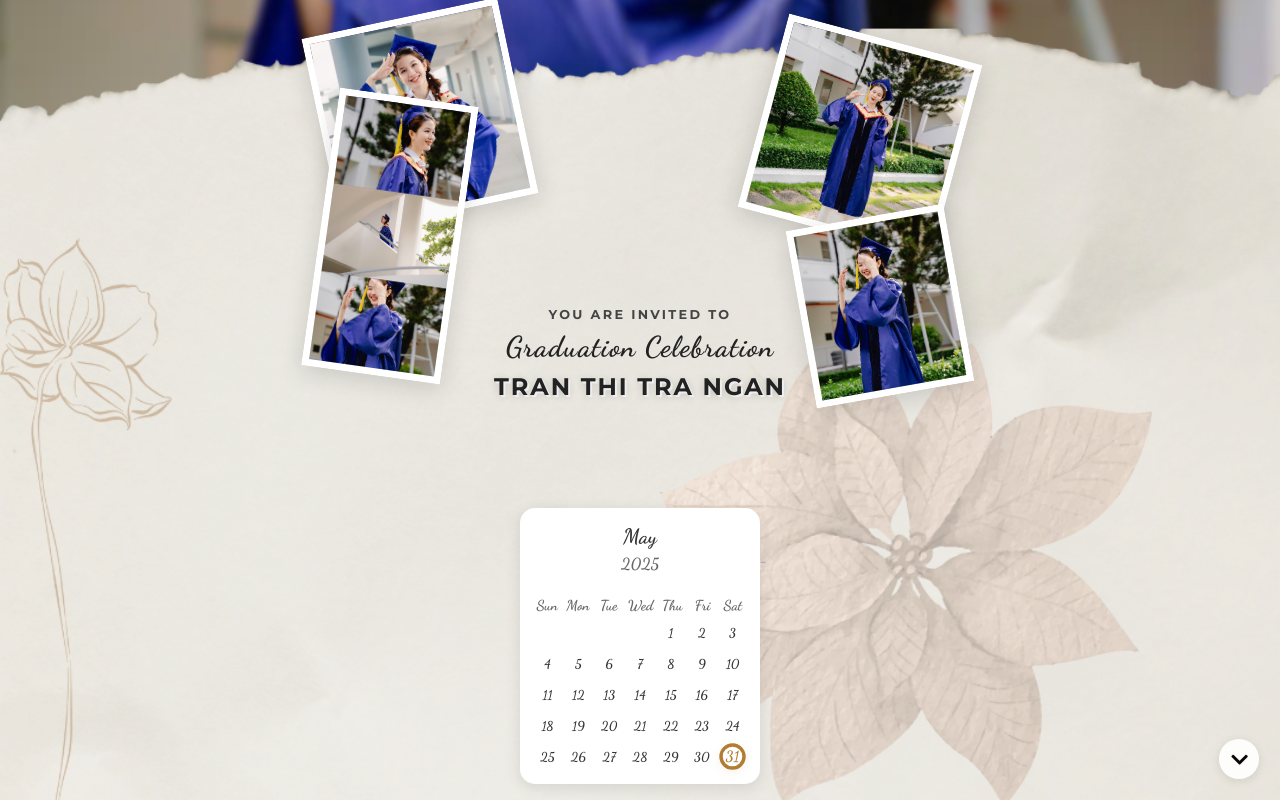
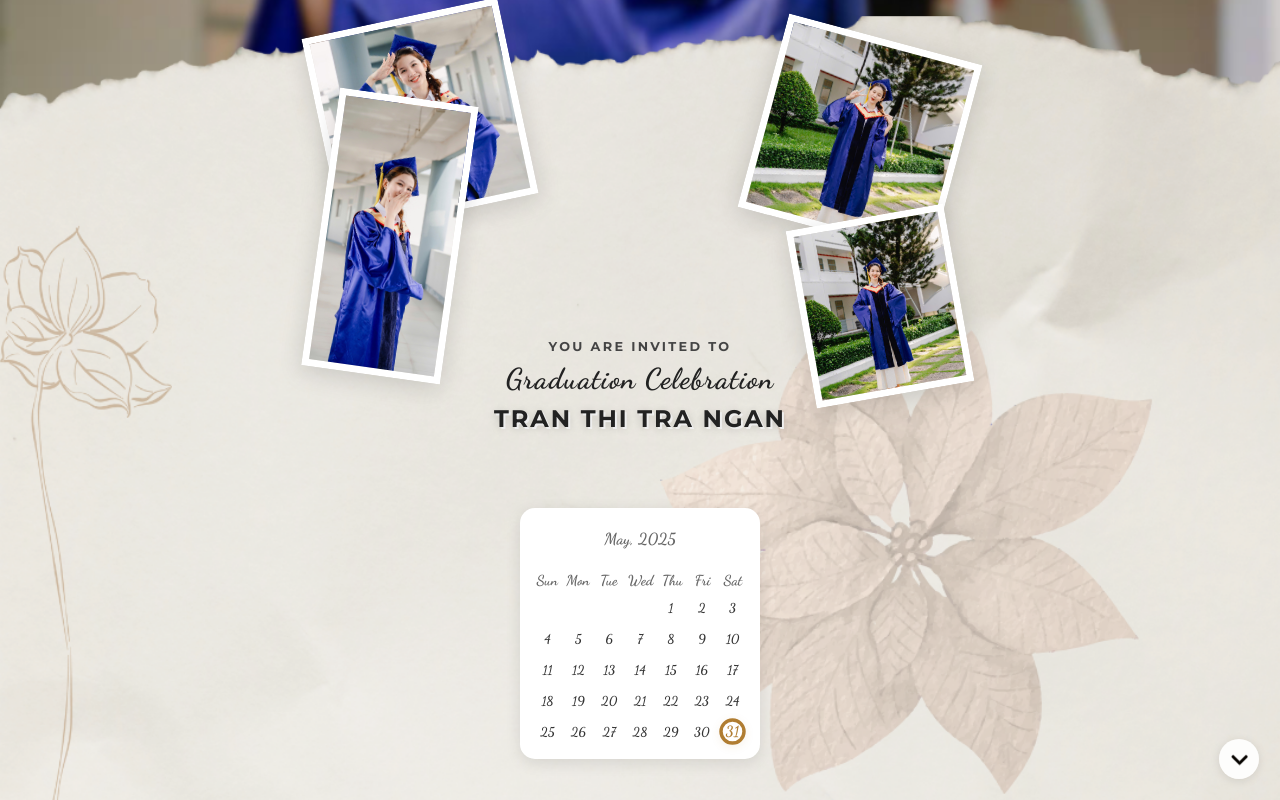
Before and after one commit to ktlolmn/Graduation, a React (Create React App) app: page / in a window 1280 px wide. Shown: the top 800 px of the page. Built offline with nearby package versions, Linux system fonts and the light colour scheme.

Commit message:
commit final

```diff
--- a/public/index.html
+++ b/public/index.html
@@ -5,6 +5,13 @@
     <link rel="icon" href="%PUBLIC_URL%/icon.png" />
     <meta name="viewport" content="width=device-width, initial-scale=1" />
     <meta name="theme-color" content="#000000" />
+    <!-- Open Graph meta tags -->
+    <meta property="og:title" content="Tra Ngan" />
+    <meta property="og:description" content="Graduation Celebration" />
+    <meta property="og:image" content="https://graduation-alpha-blond.vercel.app/images/img4.jpg" />
+    <meta property="og:url" content="https://graduation-alpha-blond.vercel.app" />
+    <meta property="og:type" content="website" />
+
     <link href="https://fonts.googleapis.com/icon?family=Material+Icons" rel="stylesheet">
     <meta
       name="description"
--- a/src/components/Calendar.js
+++ b/src/components/Calendar.js
@@ -23,8 +23,8 @@ const Calendar = ({ date }) => {
   return (
     <div className="calendar">
       <div className="calendar-header">
-        <h3>{month}</h3>
-        <span className="year">{year}</span>
+
+        <span className="year">{month}, {year}</span>
       </div>
       <div className="calendar-grid">
         <div className="weekdays">
--- a/src/components/Header.css
+++ b/src/components/Header.css
@@ -515,7 +515,7 @@
 
 .header-title {
   text-align: center;
-  margin: 18rem 0 1.5rem 0px;
+  margin: 20rem 0 1.5rem 0px;
   font-family: unset;
   opacity: 0;
   transform: translateY(40px);
@@ -619,6 +619,10 @@
 }
 
 @media (max-width: 480px) {
+
+  .header-title{
+    margin: 18rem 0 1.5rem 0px;
+  }
   .graduation-script {
     font-size: 1.8rem;
   }
--- a/src/components/Header.js
+++ b/src/components/Header.js
@@ -79,8 +79,8 @@ const Header = () => {
           </div>
         </div>
         <div className="collage-col right">
-          <img src="/images/img4.jpg" alt="Collage 3" className="collage-img img3" />
-          <img src="/images/img3.jpg" alt="Collage 4" className="collage-img img4" />
+          <img src="/images/img8.jpg" alt="Collage 3" className="collage-img img3" />
+          <img src="/images/bg5.jpg" alt="Collage 4" className="collage-img img4" />
         </div>
       </div>
       <div className="date-info">
--- a/src/components/VenueInfo.js
+++ b/src/components/VenueInfo.js
@@ -38,10 +38,7 @@ const VenueInfo = () => {
         <p className="addres bold">
           Ho Chi Minh University Of Banking
         </p>
-        <p className="address">
-          <MdLocationOn className="venue-icon" />
-          56 Hoang Dieu 2, Linh Chieu Ward, Thu Duc City, Ho Chi Minh City
-        </p>
+
         <p className="time">
           <MdAccessTime className="venue-icon" />
           15:30 - 17:00, May 31, 2025
@@ -72,6 +69,10 @@ const VenueInfo = () => {
             Location 2
           </a>
         </p>
+        <p className="address">
+          <MdLocationOn className="venue-icon" />
+          56 Hoang Dieu 2, Linh Chieu Ward, Thu Duc City, Ho Chi Minh City
+        </p>
       </div>
       <div className="venue-media">
         <div className="venue-image">
```
Also changed, not shown: public/images/bg5.jpg (added), public/images/img8.jpg (added).
